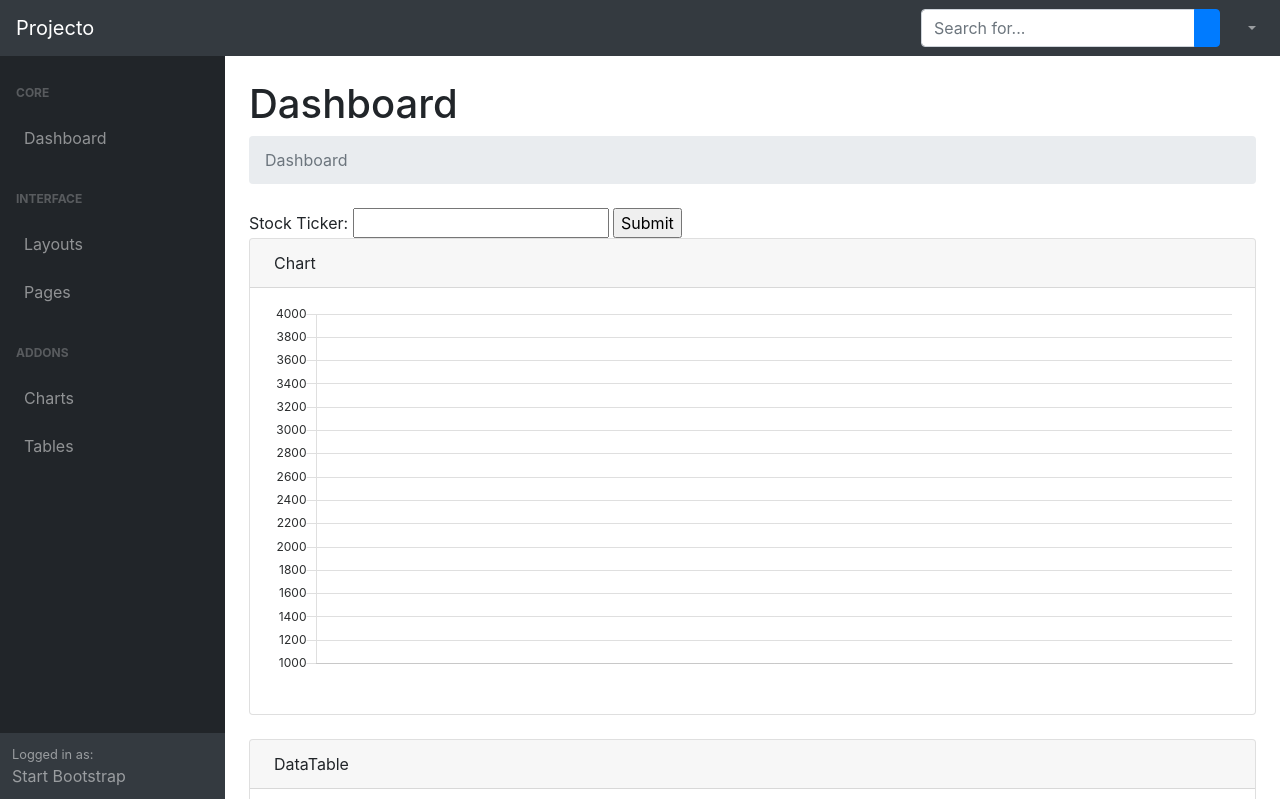
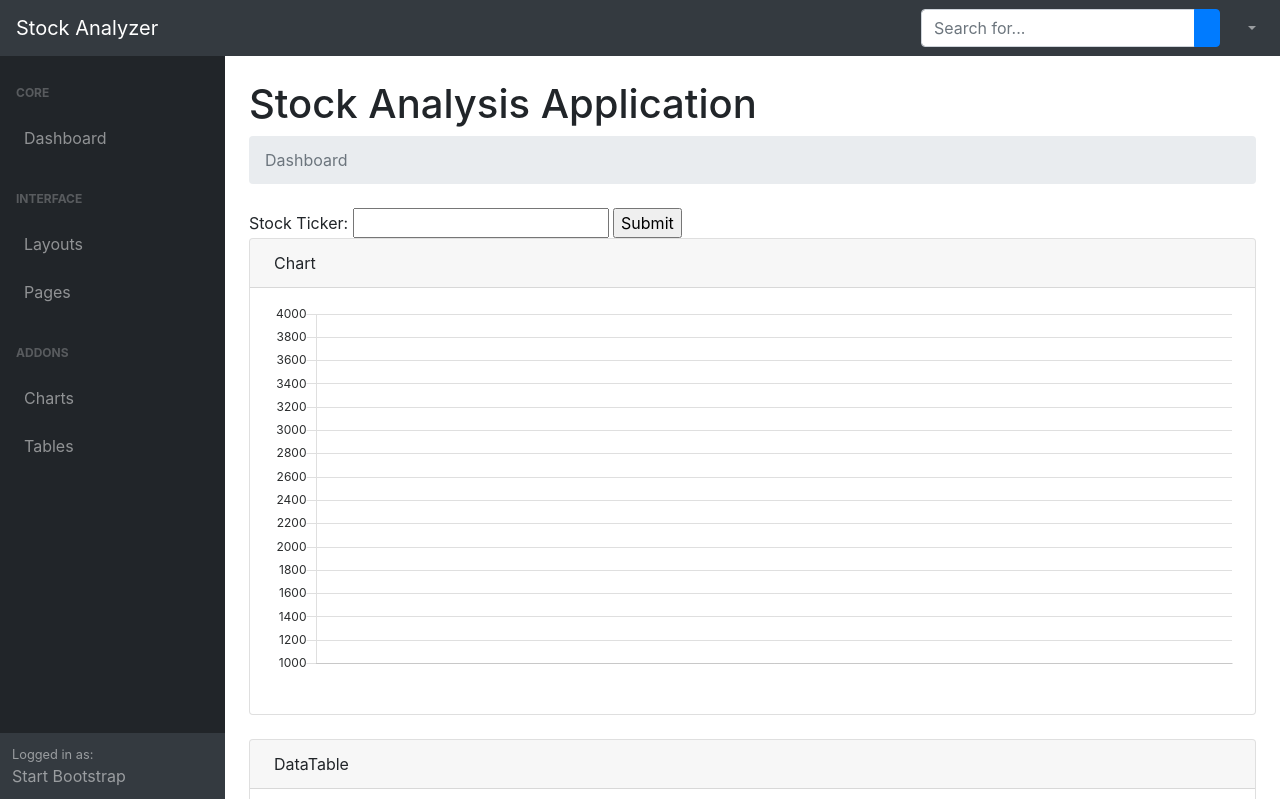
Before and after one commit to am16br/COP4521, a Flask app: template Website/templates/index.html in a window 1280 px wide. Shown: the top 799 px of the page. Run offline with Flask 2, Linux system fonts and the light colour scheme; the template is opened without the code that fills it, so the values that code supplies are empty; some libraries are stand-ins or nearby versions.

Commit message:
Update index.html

```diff
--- a/Website/templates/index.html
+++ b/Website/templates/index.html
@@ -16,7 +16,7 @@
     </head>
     <body class="sb-nav-fixed">
         <nav class="sb-topnav navbar navbar-expand navbar-dark bg-dark">
-            <a class="navbar-brand" href="index">Projecto</a>
+            <a class="navbar-brand" href="index">Stock Analyzer</a>
             <button class="btn btn-link btn-sm order-1 order-lg-0" id="sidebarToggle" href="#"><i class="fas fa-bars"></i></button>
             <!-- Navbar Search-->
             <form class="d-none d-md-inline-block form-inline ml-auto mr-0 mr-md-3 my-2 my-md-0">
@@ -113,7 +113,7 @@
             <div id="layoutSidenav_content">
                 <main>
                     <div class="container-fluid">
-                        <h1 class="mt-4">Dashboard</h1>
+                        <h1 class="mt-4">Stock Analysis Application</h1>
                         <ol class="breadcrumb mb-4">
                             <li class="breadcrumb-item active">Dashboard</li>
                         </ol>
```
